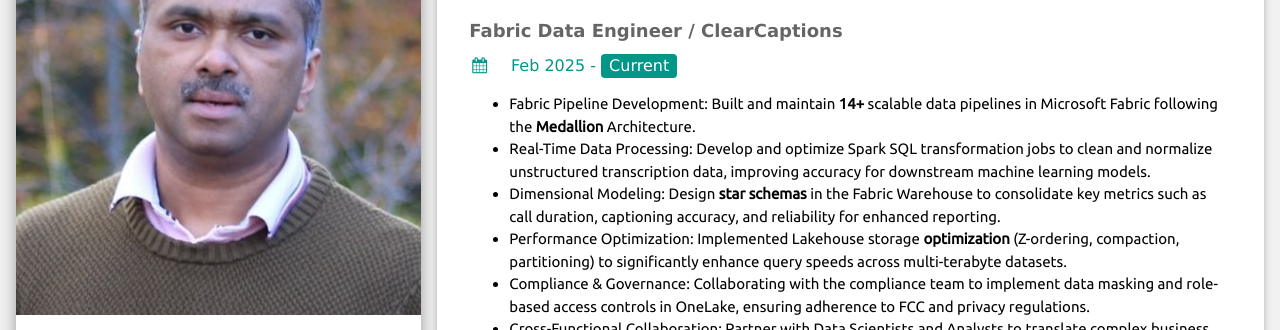
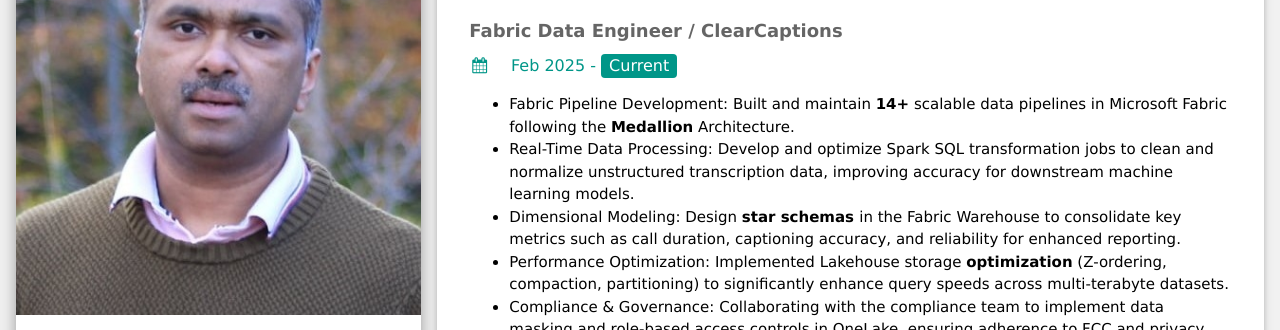
Before and after one commit to praveenharan/praveenharan.github.io, a plain HTML site: page index.html in a window 1280 px wide. Shown: the part 166-496 px from the top of the page. Drawn offline with nearby package versions, Linux system fonts and the light colour scheme.

Commit message:
Change font family from 'Ubuntu' to 'verdana'

```diff
--- a/index.html
+++ b/index.html
@@ -11,7 +11,7 @@
 
    <style>
          html, body {
-           font-family: 'Ubuntu', sans-serif;}
+           font-family: 'verdana', monospace;}
 
          h1,h2,h3,h4,h5,h6 {
            font-family: "verdana", monospace;
```
